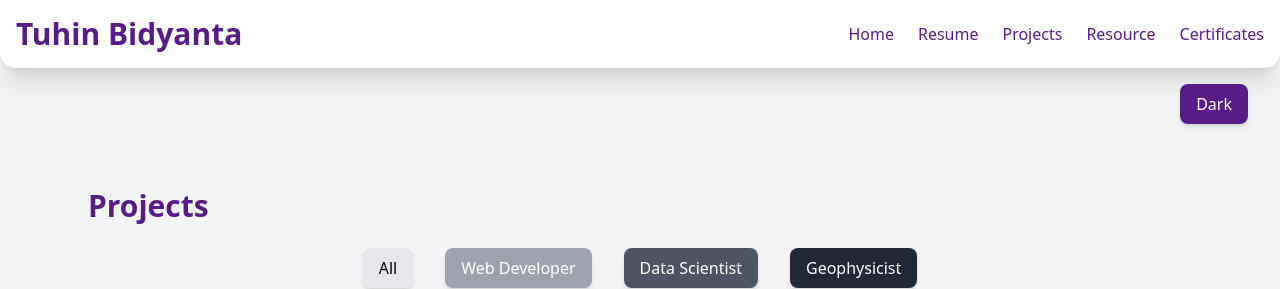
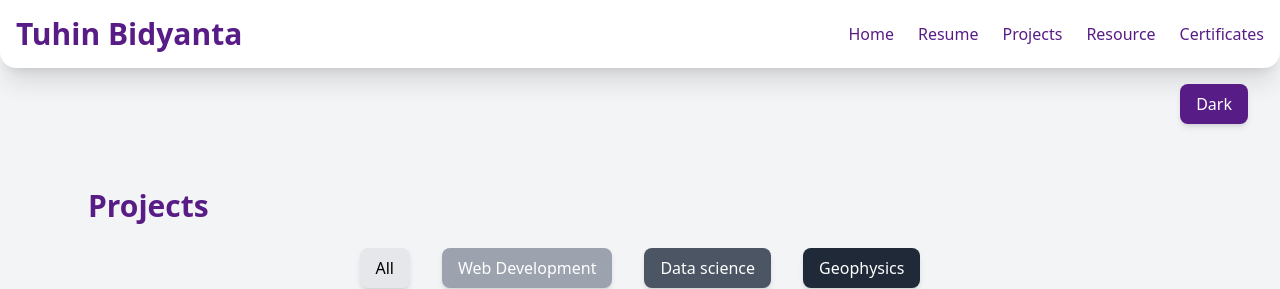
Before and after one commit to tuhinbidyanta/portfolio, a Flask app: page /project in a window 1280 px wide. Shown: the top 289 px of the page. Run offline with Flask 3, Linux system fonts and the light colour scheme; data comes from the database, SQL or seed files in the repository; some libraries are stand-ins or nearby versions.

Commit message:
error fixed

```diff
--- a/templates/admin.html
+++ b/templates/admin.html
@@ -18,7 +18,7 @@
             <input type="text" name="description" placeholder="Description" class="w-full p-2 border rounded mb-2">
             <input type="text" name="image_link" placeholder="Image Link" class="w-full p-2 border rounded mb-2">
             <input type="text" name="project_link" placeholder="Project Link" class="w-full p-2 border rounded mb-2">
-            <input type="text" name="catagory" placeholder="web-developer/data-scientist/geophysicist" class="w-full p-2 border rounded mb-2">
+            <input type="text" name="catagory" placeholder="web-development/data-science/geophysics" class="w-full p-2 border rounded mb-2">
             <input type="text" name="catagory_show" placeholder="Category Display" class="w-full p-2 border rounded mb-2">
             <button type="submit" class="bg-blue-500 text-white px-4 py-2 rounded">Add Project</button>
         </form>
--- a/templates/project.html
+++ b/templates/project.html
@@ -14,14 +14,14 @@
         <button onclick="filterProjects('all')" class="px-4 py-2 bg-gray-200  dark:bg-purple-900 rounded-lg shadow-md hover:bg-gray-400 dark:hover:bg-gray-500">
             All
         </button>
-        <button onclick="filterProjects('web-developer')" class="px-4 py-2 bg-gray-400  dark:bg-purple-400 text-white rounded-lg shadow-md hover:bg-blue-600">
-            Web Developer
+        <button onclick="filterProjects('web-development')" class="px-4 py-2 bg-gray-400  dark:bg-purple-400 text-white rounded-lg shadow-md hover:bg-blue-600">
+            Web Development
         </button>
-        <button onclick="filterProjects('data-scientist')" class="px-4 py-2 bg-gray-600  dark:bg-purple-600 text-white rounded-lg shadow-md hover:bg-purple-600">
-            Data Scientist
+        <button onclick="filterProjects('data-science')" class="px-4 py-2 bg-gray-600  dark:bg-purple-600 text-white rounded-lg shadow-md hover:bg-purple-600">
+            Data science
         </button>
-        <button onclick="filterProjects('geophysicist')" class="px-4 py-2 bg-gray-800  dark:bg-purple-800 text-white rounded-lg shadow-md hover:bg-red-600">
-            Geophysicist
+        <button onclick="filterProjects('geophysics')" class="px-4 py-2 bg-gray-800  dark:bg-purple-800 text-white rounded-lg shadow-md hover:bg-red-600">
+            Geophysics
         </button>
     </div>
 
```
